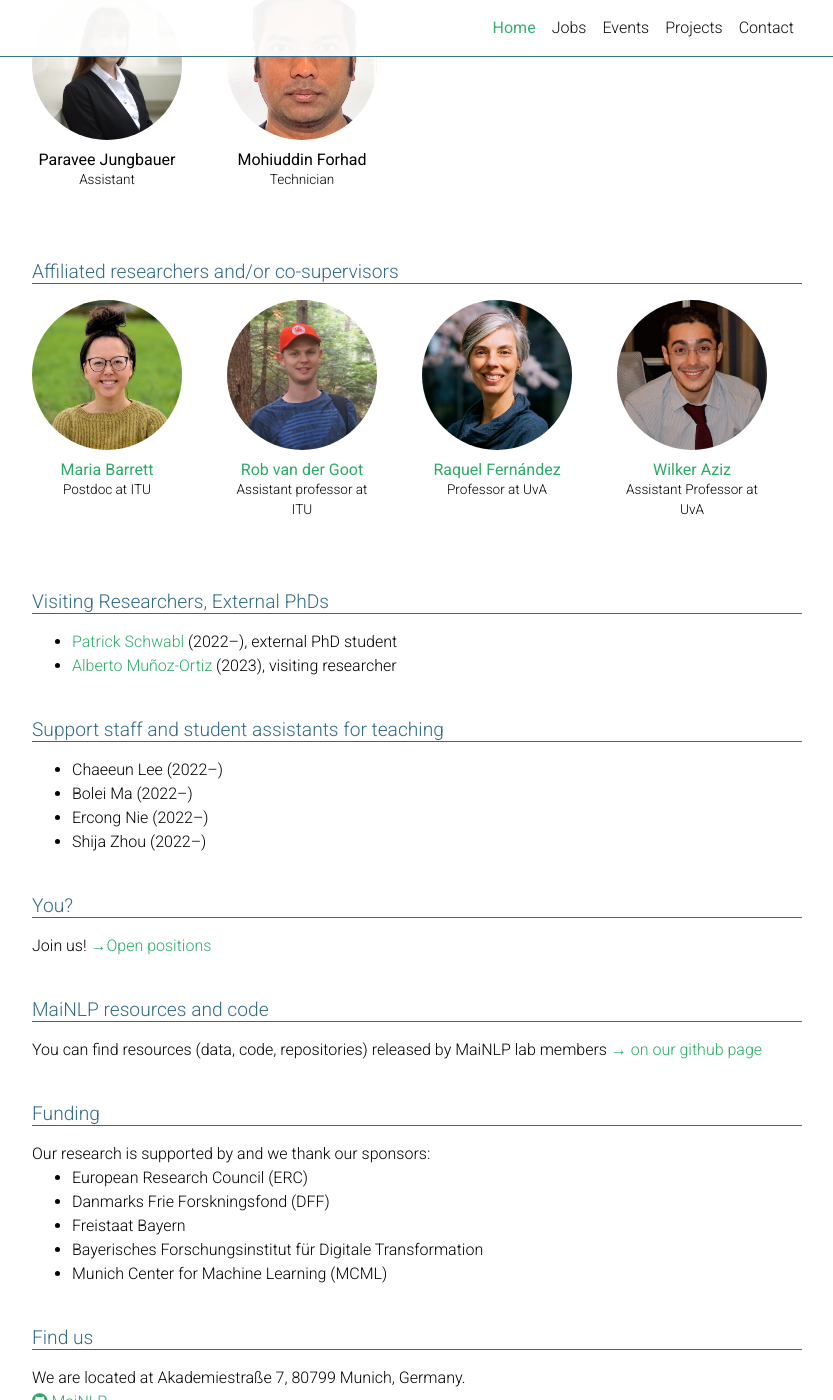
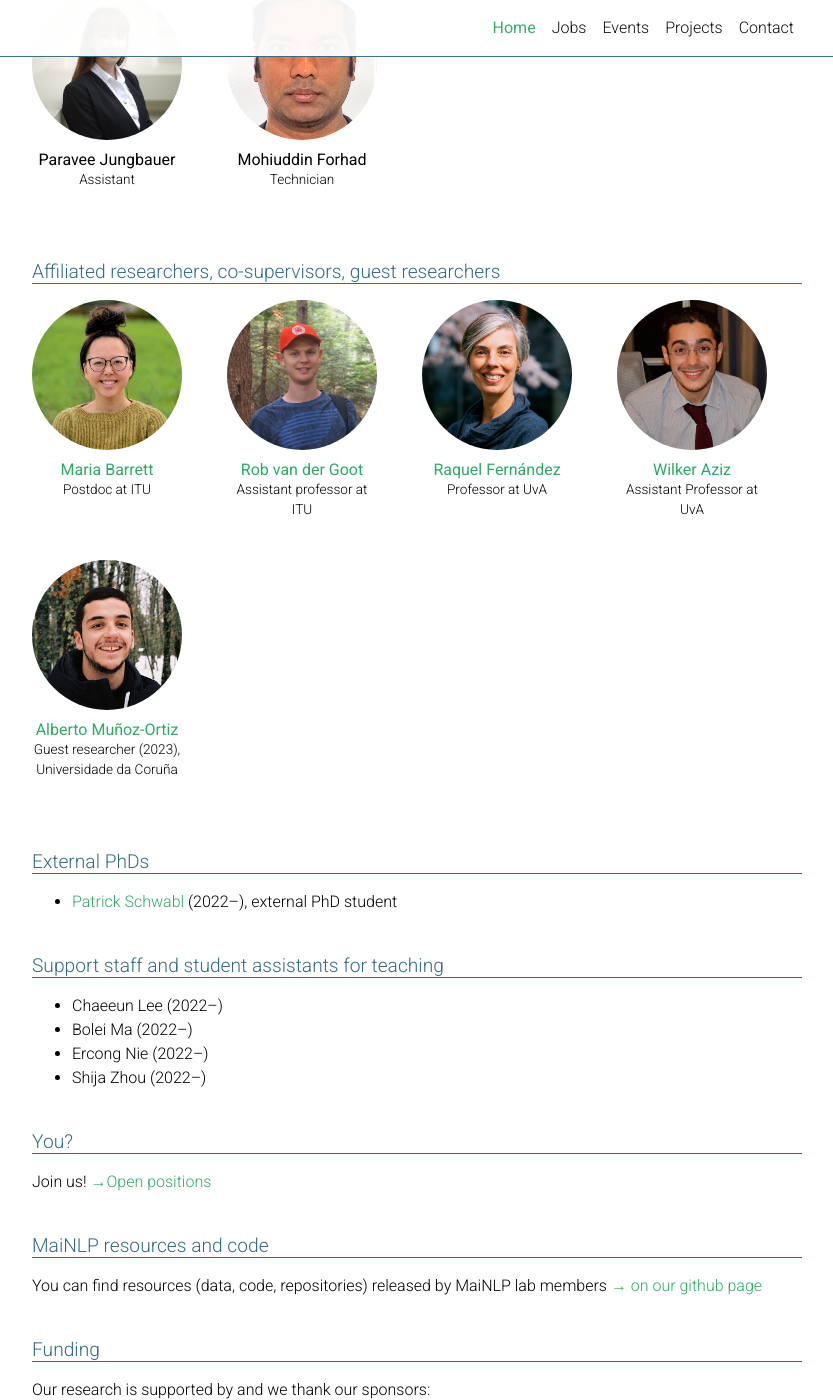
Before and after one commit to mainlp/mainlp.github.io, a Jekyll site: the page built from _pages/about.md, in a window 1280 px wide and 1400 px high, scrolled down 1938 px. Shown: the whole window, without its empty margins (223-1056 px from the left). Built offline with Jekyll 4.4.1, drawn with Linux system fonts in a browser that asks for light colours; full-size pictures stand in for the smaller copies a plugin makes; comment, search, counter and statistics services are not loaded; a style sheet for code colours, icons or effects is not loaded.

Commit message:
Update about.md

```diff
--- a/_pages/about.md
+++ b/_pages/about.md
@@ -91,7 +91,7 @@ admin:
       description: Technician
       picture: mohiuddin.jpg
 affiliated:
-  title: Affiliated researchers and/or co-supervisors
+  title: Affiliated researchers, co-supervisors, guest researchers
   people:
     - name: Maria Barrett
       description: Postdoc at ITU
@@ -109,6 +109,10 @@ affiliated:
       description: Assistant Professor at UvA
       website: https://wilkeraziz.github.io/
       picture: wilker.png
+    - name: Alberto Muñoz-Ortiz
+      description: Guest researcher (2023), Universidade da Coruña
+      website: https://amunozo.github.io/
+      picture: alberto.jpg
 
 ---
 
@@ -178,11 +182,9 @@ In broad terms, our aim is to make NLP models more robust, so that they can deal
     </div>
   {%- endfor -%}
 
-  <h2 class="category">Visiting Researchers, External PhDs</h2>
+  <h2 class="category">External PhDs</h2>
    <ul>
      <li><a href="https://patschw.github.io/">Patrick Schwabl</a> (2022–), external PhD student</li>
-    <li><a href="https://amunozo.github.io/">Alberto Muñoz-Ortiz</a> (2023), visiting researcher</li>
-
   </ul>
 
   <h2 class="category">Support staff and student assistants for teaching</h2>
```
